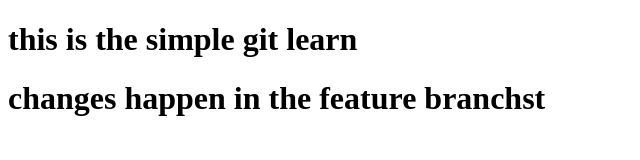
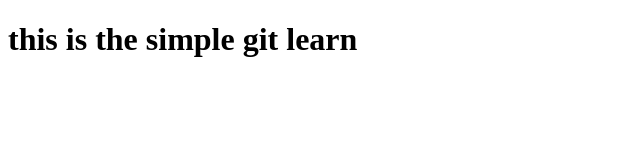
Before and after one commit to navnath13/git-learn, a plain HTML site: page index.html in a window 1280 px wide. Shown: the whole page, without its empty margins (0-640 px from the left). Drawn offline with Linux system fonts and the light colour scheme.

Commit message:
Revert "this is commit from freature branch"

```diff
--- a/index.html
+++ b/index.html
@@ -7,6 +7,5 @@
 </head>
 <body>
     <h1>this is the simple git learn</h1>
-    <h1>changes happen in the feature branchst</h1>
 </body>
 </html>
```
